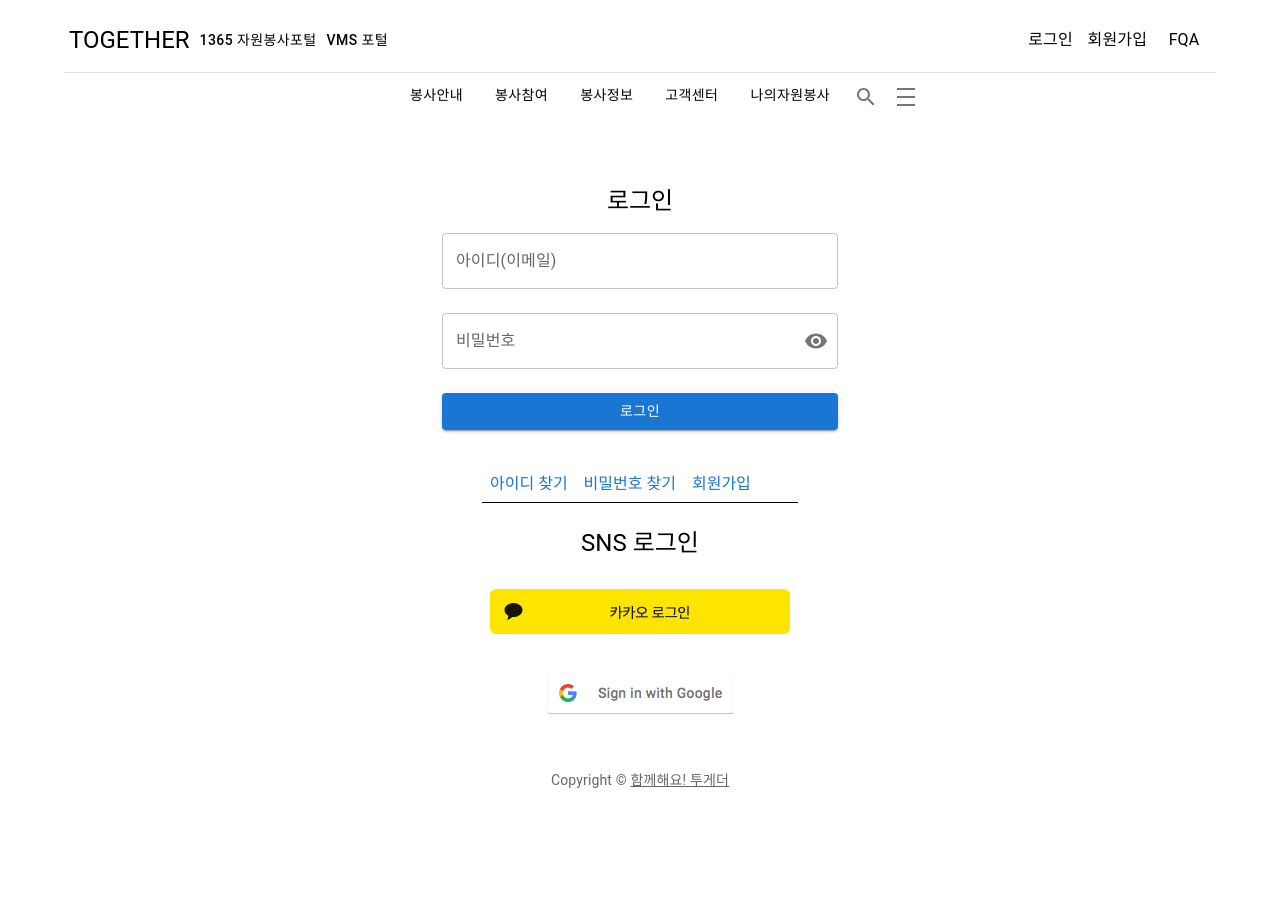
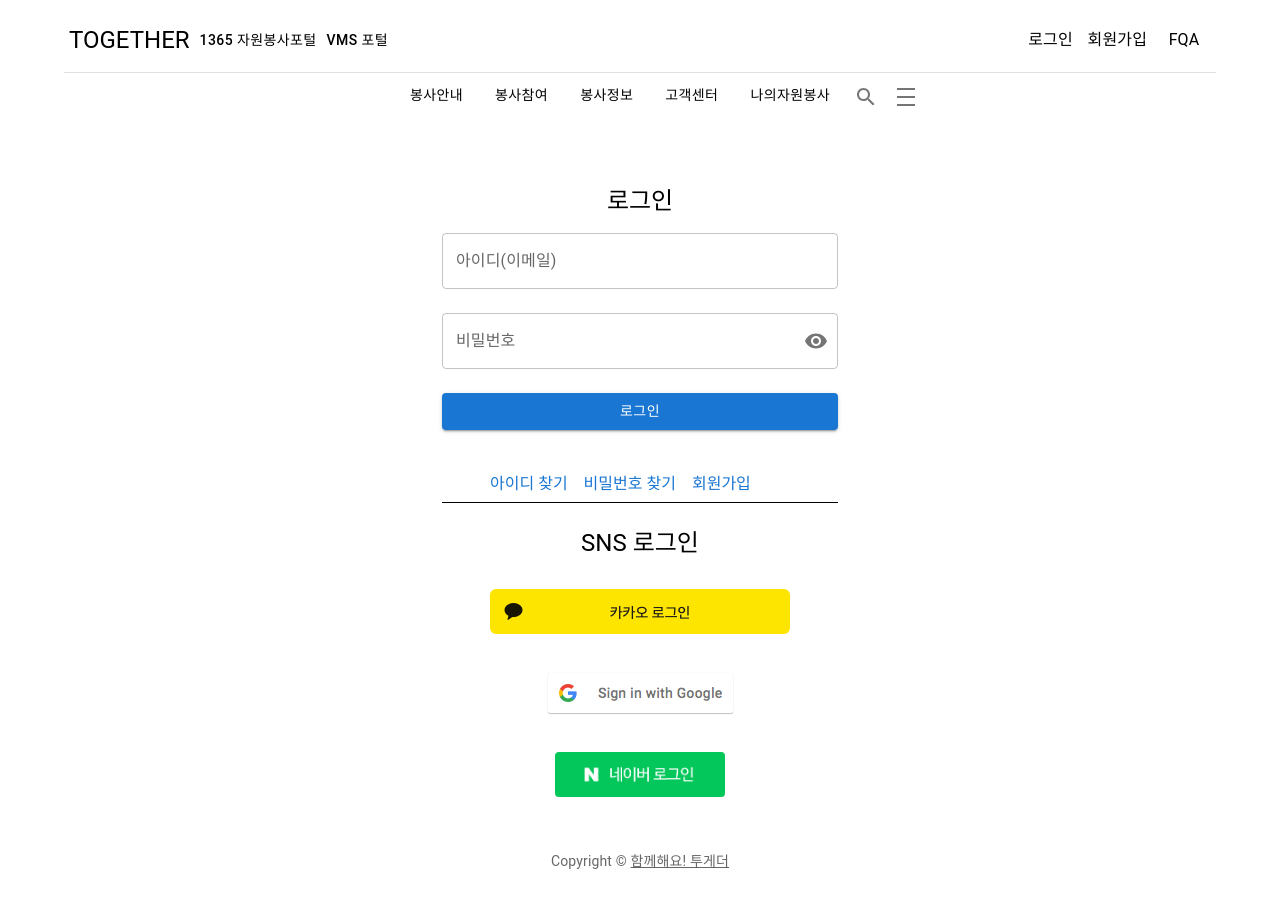
Before and after one commit to jaewoong-gwon/together, a React (Create React App) app: page /Login in a window 1280 px wide. Shown: the top 908 px of the page. Before the commit the page ends 846 px from the top, so only its background shows below. Built offline with nearby package versions, Linux system fonts and the light colour scheme.

Commit message:
네이버 로그인 디자인

```diff
--- a/src/app/pages/Login.js
+++ b/src/app/pages/Login.js
@@ -7,6 +7,8 @@ import { Visibility, VisibilityOff } from "@mui/icons-material";
 import { useState } from "react";
 import kakaoLogin from "../assets/kakao_login_medium_wide.png";
 import googleLogin from "../assets/btn_google_signin_light_normal_web.png";
+import naverLogin from "../assets/btnG_완성형.png";
+
 import axios from "axios";
 
 function Login() {
@@ -129,8 +131,11 @@ function Login() {
                   href="https://kauth.kakao.com/oauth/authorize?client_id=7aa17da574d10f129f263936b389747e&redirect_uri=http://localhost:8080/oauth2/kakao&response_type=code">
             <img src={kakaoLogin} />
           </Button>
-          <Button sx={{ mt: 3 }} href="https://accounts.google.com/o/oauth2/v2/auth?response_type=code&scope=profile&access_type=offline&state=state_parameter_passthrough_value&redirect_uri=http://localhost:8080/login/oauth2/code/google&client_id=812440292846-dojq800gmset5ro180rm4gaj13ml0rpf.apps.googleusercontent.com">
+          <Button sx={{ mt: 3 }} href="https://accounts.google.com/o/oauth2/v2/auth?response_type=code&scope=profile%20email&access_type=offline&state=state_parameter_passthrough_value&redirect_uri=http://localhost:8080/login/oauth2/code/google&client_id=812440292846-dojq800gmset5ro180rm4gaj13ml0rpf.apps.googleusercontent.com">
             <img src={googleLogin} />
+          </Button>
+          <Button sx={{ mt: 3, width:'90%'}} href="https://nid.naver.com/oauth2.0/authorize?response_type=code&client_id=PChZYiVT1UdbEnkmBs1g&state=STATE_STRING&redirect_uri=http://localhost:8080/oauth2/naver">
+            <img src={naverLogin} style={{ width : '50%'}} />
           </Button>
         </Box>
       </Box>
```
Also changed, not shown: src/app/assets/btnG_완성형.png (added).
